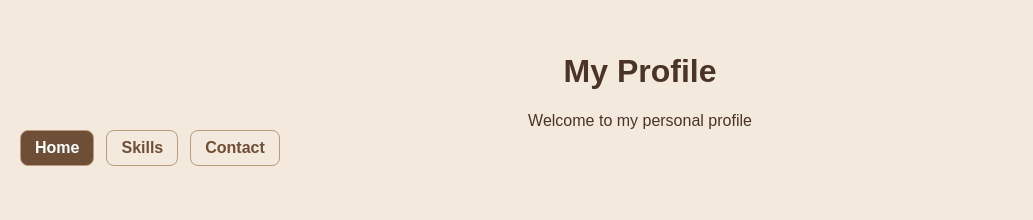
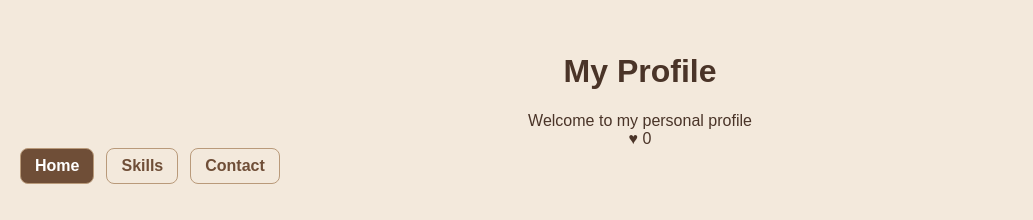
Before and after one commit to aishassoul/iwamad-practice, a React (Vite) app: page / in a window 1280 px wide. Shown: the top 220 px of the page, without its empty margins (0-1033 px from the left). Built offline with nearby package versions, Linux system fonts and the light colour scheme.

Commit message:
Week 4: routes, context, first test

```diff
--- a/src/components/Header.tsx
+++ b/src/components/Header.tsx
@@ -1,4 +1,5 @@
 import { NavLink } from 'react-router'
+import { useLikes } from '../context/LikesContext'
 
 type HeaderProps = {
     title: string
@@ -6,10 +7,12 @@ type HeaderProps = {
 }
 
 function Header({ title, subtitle }: HeaderProps) {
+    const { likes } = useLikes()
     return (
         <header className="site-header">
             <h1>{title}</h1>
             <p>{subtitle}</p>
+            <p>♥ {likes}</p>
 
             <nav className="profile-links">
                 <NavLink to="/">Home</NavLink>
--- /dev/null
+++ b/src/components/LikeButton.tsx
@@ -0,0 +1,17 @@
+import { useLikes } from '../context/LikesContext'
+
+function LikeButton() {
+    const { likes, addLike } = useLikes()
+
+    return (
+        <button
+            id="likeButton"
+            type="button"
+            onClick={addLike}
+        >
+            {likes > 0 ? `♥ Liked ${likes}` : '♡ Like'}
+        </button>
+    )
+}
+
+export default LikeButton
--- a/src/components/ProfileCard.tsx
+++ b/src/components/ProfileCard.tsx
@@ -1,4 +1,4 @@
-import { useState } from 'react'
+import LikeButton from './LikeButton'
 
 type ProfileLink = {
     id: number
@@ -30,7 +30,6 @@ function ProfileLinkItem({ link }: ProfileLinkItemProps) {
 }
 
 function ProfileCard({ name, bio, photo, links }: ProfileCardProps) {
-    const [liked, setLiked] = useState(false)
 
     return (
         <section
@@ -65,14 +64,7 @@ function ProfileCard({ name, bio, photo, links }: ProfileCardProps) {
                         )}
                     </div>
 
-                    <button
-                        id="likeButton"
-                        type="button"
-                        className={liked ? 'liked' : ''}
-                        onClick={() => setLiked(!liked)}
-                    >
-                        {liked ? '♥ Liked' : '♡ Like'}
-                    </button>
+                    <LikeButton />
                 </div>
 
             </div>
--- /dev/null
+++ b/src/context/LikesContext.tsx
@@ -0,0 +1,36 @@
+import { createContext, useContext, useState, type ReactNode } from 'react'
+
+type LikesContextValue = {
+    likes: number
+    addLike: () => void
+}
+
+const LikesContext = createContext<LikesContextValue | undefined>(undefined)
+
+type LikesProviderProps = {
+    children: ReactNode
+}
+
+export function LikesProvider({ children }: LikesProviderProps) {
+    const [likes, setLikes] = useState(0)
+
+    const addLike = () => {
+        setLikes((currentLikes) => currentLikes + 1)
+    }
+
+    return (
+        <LikesContext.Provider value={{ likes, addLike }}>
+            {children}
+        </LikesContext.Provider>
+    )
+}
+
+export function useLikes() {
+    const context = useContext(LikesContext)
+
+    if (context === undefined) {
+        throw new Error('useLikes must be used inside LikesProvider')
+    }
+
+    return context
+}
--- a/src/main.tsx
+++ b/src/main.tsx
@@ -3,11 +3,14 @@ import { createRoot } from 'react-dom/client'
 import { BrowserRouter } from 'react-router'
 import '../style.css'
 import App from './App.tsx'
+import { LikesProvider } from './context/LikesContext'
 
 createRoot(document.getElementById('root')!).render(
-  <StrictMode>
-    <BrowserRouter basename={import.meta.env.BASE_URL}>
-      <App />
-    </BrowserRouter>
-  </StrictMode>,
+    <StrictMode>
+        <BrowserRouter basename={import.meta.env.BASE_URL}>
+            <LikesProvider>
+                <App />
+            </LikesProvider>
+        </BrowserRouter>
+    </StrictMode>,
 )
--- a/vite.config.ts
+++ b/vite.config.ts
@@ -1,10 +1,17 @@
+/// <reference types="vitest/config" />
+
 import { defineConfig } from 'vite'
 import react from '@vitejs/plugin-react'
 
 export default defineConfig({
-  plugins: [react()],
-  base: '/iwamad-practice/',
-  build: {
-    outDir: 'docs',
-  },
+    plugins: [react()],
+    base: '/iwamad-practice/',
+    build: {
+        outDir: 'docs',
+    },
+    test: {
+        environment: 'jsdom',
+        globals: true,
+        setupFiles: './src/setupTests.ts',
+    },
 })
```
Also changed, not shown: package.json (+10 -2 lines), src/setupTests.ts (added, +1 -0 lines), 8 other files (tests, documents, lock files or other folders).
